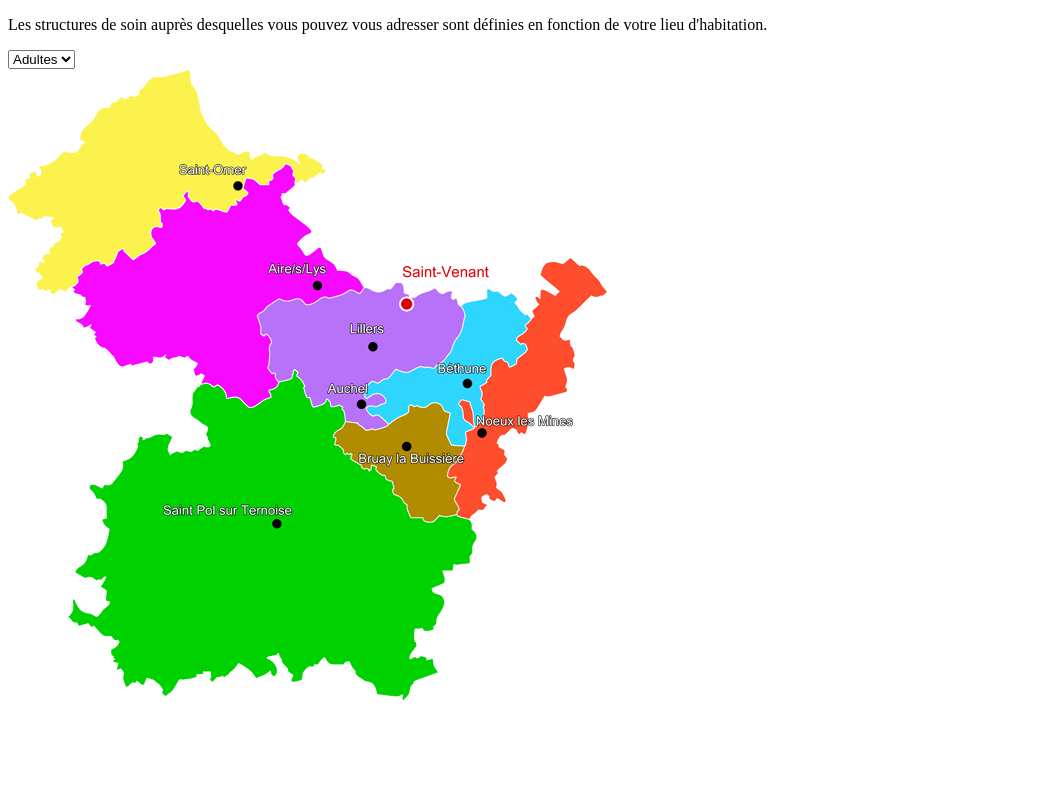
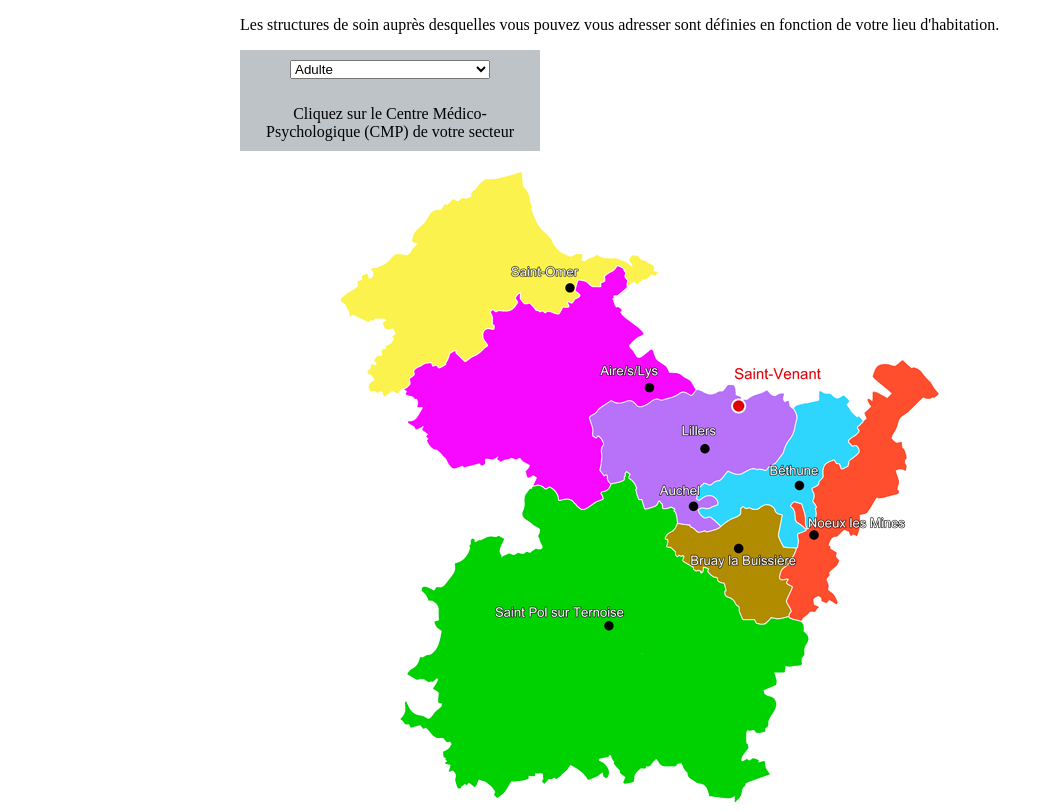
Before and after one commit to L0u15/carteInteractive, a website: page carte/public_html/doubleCarte.html in a window 1280 px wide. Shown: the whole page, without its empty margins (0-1050 px from the left). Drawn offline with nearby package versions, Linux system fonts and the light colour scheme.

Commit message:
modif css

```diff
--- a/carte/public_html/doubleCarte.html
+++ b/carte/public_html/doubleCarte.html
@@ -6,29 +6,24 @@
         <link rel="stylesheet" type="text/css" href="style_carte.css">
         <script src="https://code.jquery.com/jquery-1.10.2.js" type="text/javascript"></script>
         <script type="text/javascript">
-            jQuery(function ($) {
-                $valeur = $("#choix_categorie").val();
-                $('.form-select').change(function () {
-                    $valeur = $("#choix_categorie").val();
-                    if ($valeur === "enfant") {
-                        $('#map_adultes').css("display", "none");
-                        $('#map_enfant').css("display", "block");
-                    } else {
-                        $('#map_enfant').css("display", "none");
-                        $('#map_adultes').css("display", "block");
-                    }
-
-                });
-                if ($valeur === "enfant") {
+            function afficheMap(map) {
+                if (map === "enfant") {
                     $('#map_adultes').css("display", "none");
                     $('#map_enfant').css("display", "block");
                 } else {
                     $('#map_enfant').css("display", "none");
                     $('#map_adultes').css("display", "block");
                 }
+            }
+            jQuery(function ($) {
+                $valeur = $("#choix_categorie").val();
+                $('.form-select').change(function () {
+                    $valeur = $("#choix_categorie").val();
+                    afficheMap($valeur);
+                });
+                afficheMap($valeur);
             });
         </script>
-
     </head>
     <body>
         <div>
@@ -36,18 +31,20 @@
                 Les structures de soin auprès desquelles vous pouvez vous adresser sont définies en fonction de votre lieu d'habitation.
             </p>
         </div>
-        <div>
+        <div class="choix">
             <!--Selection de la carte : DEBUT -->
             <select name="categorie" class="form-select" id="choix_categorie">
-                <option value="adulte" selected="selected">Adultes</option>
+                <option value="adulte" selected="selected">Adulte</option>
                 <option value="enfant">Enfant</option>
             </select>
             <!--Selection de la carte : FIN -->
+            <p>Cliquez sur le Centre Médico-Psychologique (CMP) de votre secteur</p>
         </div>
+        <!--Carte Adulte : DEBUT -->
         <div class="map" id="map_adultes">
             <img src="void.png" usemap="#Map_Adultes"/>
             <map name="Map_Adultes">
-                <area shape="rect" coords="141,80,252,130" alt="saint-omer" href="www.google.fr">
+                <area shape="rect" coords="141,80,252,130" alt="saint-omer" href="https://www.google.fr/#safe=off&q=saint-omer">
                 <area shape="rect" coords="226,185,334,231" alt="aire-sur-la-Lys" href="#">
                 <area shape="rect" coords="324,251,392,289" alt="lillers" href="#">
                 <area shape="rect" coords="312,305,376,351" alt="auchel" href="#">
@@ -58,6 +55,8 @@
                 <area shape="rect" coords="208,423,316,481" alt="saint-pol-sur-ternoise" href="#">
             </map>
         </div>
+        <!--Carte Adulte : FIN -->
+        <!--Carte Enfant : DEBUT -->
         <div class="map" id="map_enfant">
             <img src="void.png" usemap="#Map_Enfant"/>
             <map name="Map_Enfant">
@@ -70,5 +69,6 @@
                 <area shape="rect" coords="438,337,515,380" alt="noeux-les-mines" href="#">
             </map>
         </div>
+        <!--Carte Enfant : FIN -->
     </body>
 </html>
--- a/carte/public_html/style_carte.css
+++ b/carte/public_html/style_carte.css
@@ -29,3 +29,25 @@
     z-index: 2;
 
 }
+.map{
+    margin-left: auto;
+    margin-right: auto;
+}
+.choix{
+    width: 300px;
+    text-align: center;
+    background-color: #bdc3c7;
+    margin-bottom: 20px;
+}
+.choix p{
+    padding: 10px 10px 10px 10px;
+}
+.form-select{
+    width: 200px;
+    margin-top: 10px;
+}
+body{
+    width: 800px;
+    margin-left: auto;
+    margin-right: auto;
+}
```
